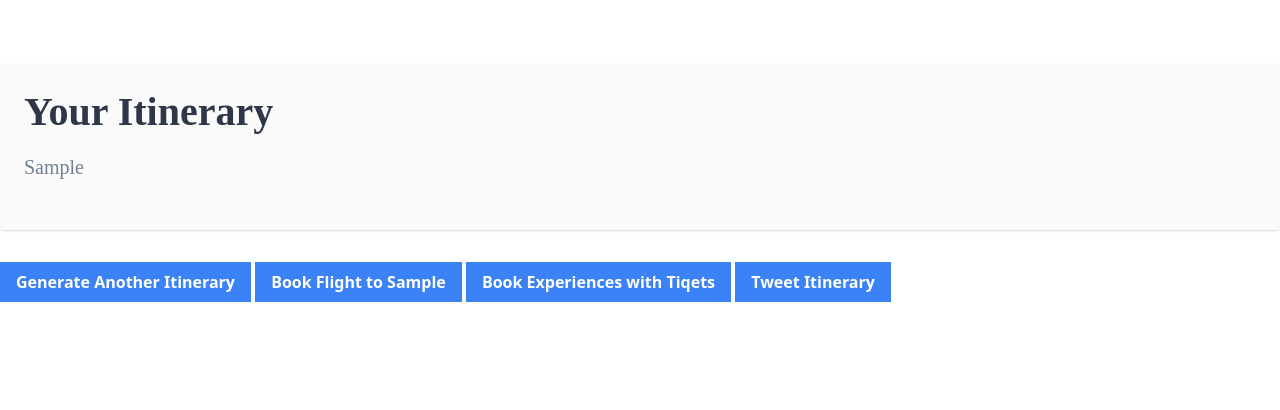
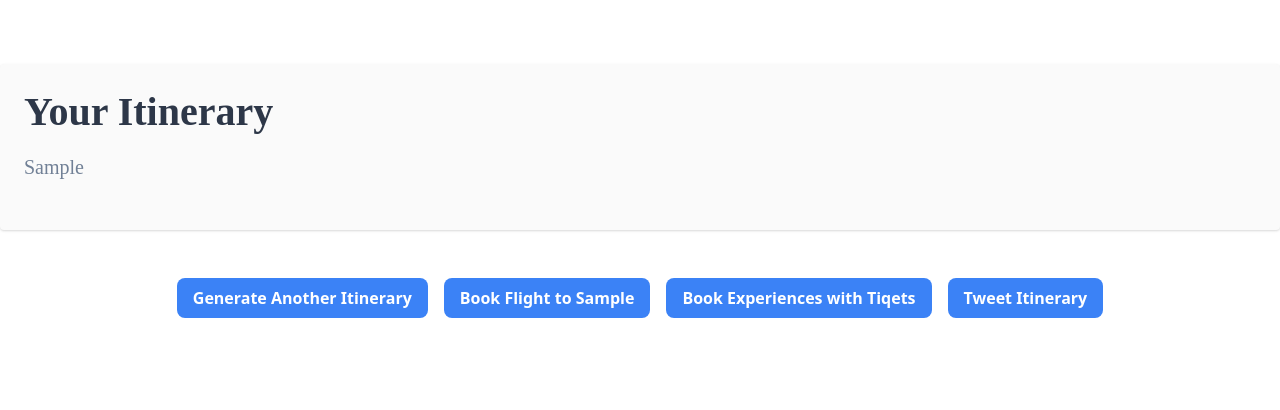
Before and after one commit to marmer7/vacabot, a Flask app: page /itinerary/1 in a window 1280 px wide. Shown: the part 64-474 px from the top of the page. Run offline with Flask 2, Linux system fonts and the light colour scheme; tables that the repository leaves empty hold one stand-in row (values such as "Sample post").

Commit message:
More mobile compliant.

```diff
--- a/app/static/vbuild/style.css
+++ b/app/static/vbuild/style.css
@@ -1268,6 +1268,30 @@ h2 {
 }
 
 @media (min-width: 768px) {
+  .md\:flex-row {
+    flex-direction: row;
+  }
+
+  .md\:items-center {
+    align-items: center;
+  }
+
+  .md\:justify-center {
+    justify-content: center;
+  }
+
+  .md\:space-y-0 > :not([hidden]) ~ :not([hidden]) {
+    --tw-space-y-reverse: 0;
+    margin-top: calc(0px * calc(1 - var(--tw-space-y-reverse)));
+    margin-bottom: calc(0px * var(--tw-space-y-reverse));
+  }
+
+  .md\:space-x-4 > :not([hidden]) ~ :not([hidden]) {
+    --tw-space-x-reverse: 0;
+    margin-right: calc(1rem * var(--tw-space-x-reverse));
+    margin-left: calc(1rem * calc(1 - var(--tw-space-x-reverse)));
+  }
+
   .md\:text-6xl {
     font-size: 3.75rem;
     line-height: 1;
--- a/app/templates/base.html
+++ b/app/templates/base.html
@@ -4,11 +4,11 @@
     <!-- Google tag (gtag.js) -->
     <script async src="https://www.googletagmanager.com/gtag/js?id=G-H3ZG42NF20"></script>
     <script>
-      window.dataLayer = window.dataLayer || [];
-      function gtag(){dataLayer.push(arguments);}
-      gtag('js', new Date());
+        window.dataLayer = window.dataLayer || [];
+        function gtag(){dataLayer.push(arguments);}
+        gtag('js', new Date());
 
-      gtag('config', 'G-H3ZG42NF20');
+        gtag('config', 'G-H3ZG42NF20');
     </script>
     <title>{% block title %}VacaBot{% endblock %}</title>
     <meta name="description" content="{% block description %}Vacabot is a travel blog that provides tips and inspiration for travelers. Explore new destinations and plan your next adventure with us.{% endblock %}">
@@ -27,6 +27,13 @@
     {% endblock %}
     <!-- Load Tailwind CSS -->
     <link rel="stylesheet" href="{{ url_for('static', filename='vbuild/style.css') }}">
+    <!-- Favicon -->
+    <link rel="shortcut icon" type="image/png" href="{{ url_for('static', filename='images/favicon.png') }}">
+    <link rel="apple-touch-icon" sizes="180x180" href="{{ url_for('static', filename='images/apple-touch-icon.png') }}">
+    <link rel="icon" type="image/png" sizes="32x32" href="{{ url_for('static', filename='images/favicon-32x32.png') }}">
+    <link rel="icon" type="image/png" sizes="16x16" href="{{ url_for('static', filename='images/favicon-16x16.png') }}">
+    <link rel="icon" type="image/png" sizes="192x192" href="{{ url_for('static', filename='images/android-chrome-192x192.png') }}">
+    <link rel="icon" type="image/png" sizes="512x512" href="{{ url_for('static', filename='images/android-chrome-512x512.png') }}">
 </head>
 <body>
     <header class="bg-blue-500">
--- a/app/templates/itinerary.html
+++ b/app/templates/itinerary.html
@@ -10,35 +10,35 @@
 {% block content %}
 <div class="container mx-auto py-8">
   <div class="markdown">
-    <h2>{{ title }}</h2>
+    <h2 class="text-3xl font-bold mb-4 text-gray-600">{{ title }}</h2>
     {{ itinerary | safe }}
   </div>
 
-  <div class="flex justify-start my-8">
-    <a href="{{ url_for('create_itinerary') }}" class="bg-blue-500 hover:bg-blue-700 text-white font-bold py-2 px-4 rounded-r-none focus:outline-none focus:shadow-outline">
+    <div class="flex flex-col justify-center items-center my-8 space-y-4">
+      <div class="w-full flex flex-col md:flex-row md:justify-center md:items-center space-y-4 md:space-y-0 md:space-x-4 mt-4">
+        <a href="{{ url_for('create_itinerary') }}" class="bg-blue-500 hover:bg-blue-700 text-white font-bold py-2 px-4 rounded-lg focus:outline-none focus:shadow-outline">
           Generate Another Itinerary
         </a>
-
         {% if destination is not none %}
-      &nbsp;
-      <a href="{{ url_for('search_flights') }}" class="bg-blue-500 hover:bg-blue-700 text-white font-bold py-2 px-4 rounded-l-none focus:outline-none focus:shadow-outline">
+        <a href="{{ url_for('search_flights') }}" class="bg-blue-500 hover:bg-blue-700 text-white font-bold py-2 px-4 rounded-lg focus:outline-none focus:shadow-outline">
           Book Flight to {{ destination }}
         </a>
-      &nbsp;
+
         <a
           href="https://tp.media/click?shmarker=411674&promo_id=2073&source_type=link&type=click&campaign_id=89&trs=210863"
-        class="bg-blue-500 hover:bg-blue-700 text-white font-bold py-2 px-4 rounded-l-none focus:outline-none focus:shadow-outline"
+          class="bg-blue-500 hover:bg-blue-700 text-white font-bold py-2 px-4 rounded-lg focus:outline-none focus:shadow-outline"
           target="_blank">
           Book Experiences with Tiqets
         </a>
-      &nbsp;
+
         <a
           href="https://twitter.com/intent/tweet?url=https://www.vacabot.io{{ url_for('get_itinerary', id=id) }}&text=Check%20out%20my%20itinerary%20for%20{{ destination }}!"
-        class="twitter-share-button bg-blue-500 hover:bg-blue-700 text-white font-bold py-2 px-4 rounded-l-none focus:outline-none focus:shadow-outline"
+          class="twitter-share-button bg-blue-500 hover:bg-blue-700 text-white font-bold py-2 px-4 rounded-lg focus:outline-none focus:shadow-outline"
           data-size="large">
           Tweet Itinerary
         </a>
         {% endif %}
       </div>
   </div>
+</div>
 {% endblock %}
```
Also changed, not shown: app/static/images/android-chrome-192x192.png (added), app/static/images/android-chrome-512x512.png (added), app/static/images/apple-touch-icon.png (added), app/static/images/favicon-16x16.png (added), app/static/images/favicon-32x32.png (added), app/static/images/favicon.ico (added). Lines whose indentation alone changed are shown as unchanged.
